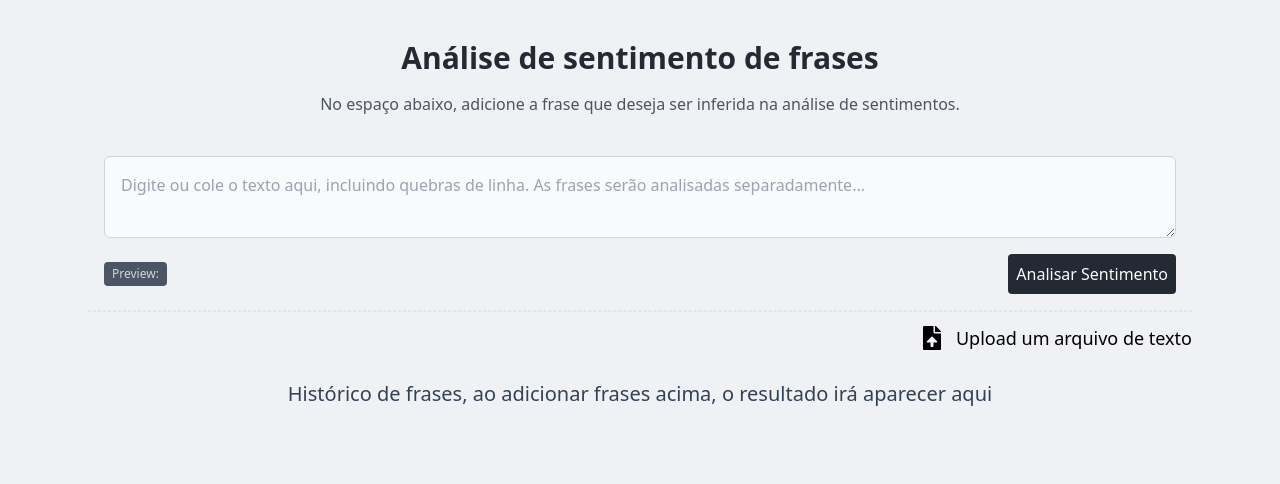
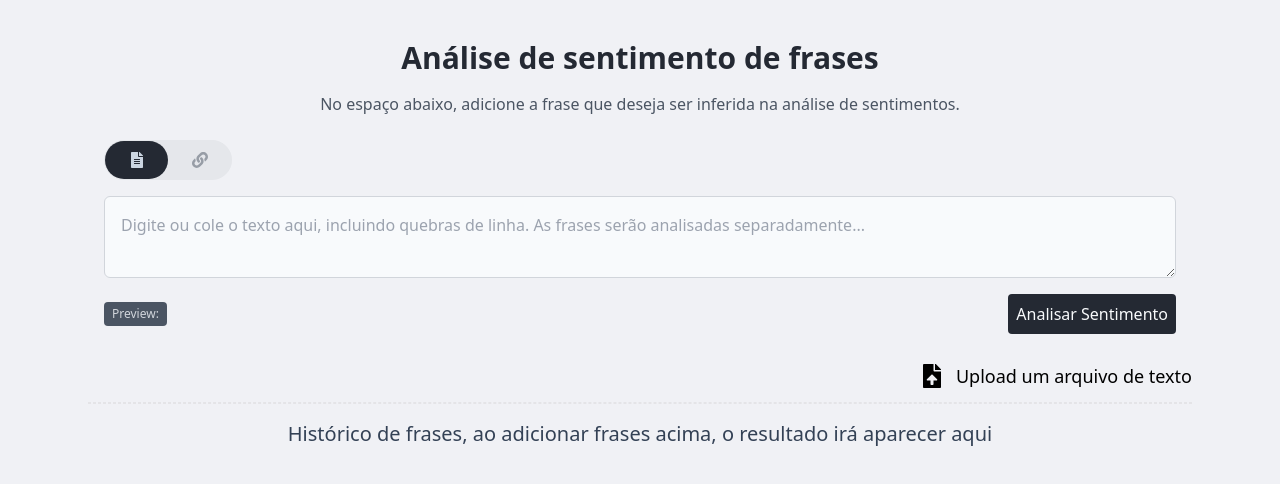
Before and after one commit to Lipao12/sentiment-analysis, a React (Vite) app: page / in a window 1280 px wide. Shown: the top 484 px of the page. Built offline with nearby package versions, Linux system fonts and the light colour scheme.

Commit message:
feat-frontend: switch para troca de texto ou link, opção para o usuário colocar o link

```diff
--- a/src/pages/sentiment-main/index.tsx
+++ b/src/pages/sentiment-main/index.tsx
@@ -1,13 +1,18 @@
 import { useState } from "react";
 import { Divider } from "../../ui/components/divider";
+import { SwitchSelection } from "../../ui/components/switcher-selection";
 import { UploadComponent } from "../../ui/components/uptload";
 import { ShowResults } from "./show-results";
 import { UserInput } from "./user-input";
+import { UserInputLink } from "./user-input-link";
 
 export const SentimentPage = () => {
   const [sentiments, setSentiments] = useState<any>([]);
+  const [counts, setCountsSentiments] = useState<any>([]);
   const [uploadTxts, setUploadTxts] = useState<any>([]);
   const [loading, setLoading] = useState<boolean>(false);
+  const [selected, setSelected] = useState("file");
+
   return (
     <div>
       <div>
@@ -15,10 +20,15 @@ export const SentimentPage = () => {
           Análise de sentimento de frases
         </h1>
         <p className="text-gray-600 text-center mb-6">
-          No espaço abaixo, adicione a frase que deseja ser inferida na análise
-          de sentimentos.
+          {selected === "file"
+            ? "No espaço abaixo, adicione a frase que deseja ser inferida na análise de sentimentos."
+            : "No espaço abaixo, adicione o link para verificar os comentários do twitter."}
         </p>
       </div>
+      <div className="ml-4">
+        <SwitchSelection selected={selected} setSelected={setSelected} />
+      </div>
+      {selected === "file" ? (
         <UserInput
           setSentiments={setSentiments}
           loading={loading}
@@ -26,10 +36,18 @@ export const SentimentPage = () => {
           uploadTxts={uploadTxts}
           setUploadTxts={setUploadTxts}
         />
-      <Divider />
+      ) : (
+        <UserInputLink
+          loading={loading}
+          setLoading={setLoading}
+          setSentiments={setSentiments}
+          setCountsSentiments={setCountsSentiments}
+        />
+      )}
       <div className="w-full flex justify-end py-3">
         <UploadComponent setUploadTxts={setUploadTxts} />
       </div>
+      <Divider />
       <ShowResults
         sentiments={sentiments}
         loading={loading}
--- /dev/null
+++ b/src/pages/sentiment-main/user-input-link.tsx
@@ -0,0 +1,70 @@
+import { useState } from "react";
+import { FaLink } from "react-icons/fa";
+import { api } from "../../lib/axios";
+
+interface UserInputLinkProps {
+  loading: boolean;
+  setLoading: (loading: boolean) => void;
+  setSentiments: any;
+  setCountsSentiments: any;
+}
+
+export const UserInputLink = ({
+  loading,
+  setLoading,
+  setSentiments,
+  setCountsSentiments,
+}: UserInputLinkProps) => {
+  const [text, setText] = useState("");
+
+  const handleChangeText = async (e: any) => {
+    e.preventDefault();
+    setText(e.target.value);
+  };
+
+  const handleGetAnalysis = async () => {
+    try {
+      setLoading(true);
+      const response = await api.post("/analyse_twitter_comments", {
+        text: text,
+      });
+      setSentiments((prev: any) => [...prev, response.data.sentiment]);
+      setCountsSentiments(response.data.count);
+      setText("");
+    } catch (err: any) {
+      console.error(err.response?.data?.message || err);
+    } finally {
+      setLoading(false);
+    }
+  };
+
+  return (
+    <form
+      className="p-4 flex flex-col items-end space-y-4"
+      onSubmit={handleGetAnalysis}
+    >
+      <div className="flex items-center w-3/4 space-x-3 self-start border border-gray-300 rounded-full bg-slate-50 focus-within:ring-2 focus-within:ring-secundary">
+        <span className="pl-4 text-gray-500">
+          <FaLink />
+        </span>
+        <input
+          type="text"
+          value={text}
+          onChange={(e) => {
+            handleChangeText(e);
+          }}
+          className="p-2 w-full rounded-e-full bg-transparent focus:outline-none"
+          placeholder="Insira o link aqui"
+          aria-label="Input de link"
+        />
+      </div>
+      <button
+        type="submit"
+        className="ml-4 w-auto p-2 bg-secundary text-slate-50 rounded hover:bg-gray-900 transition-colors duration-200"
+        disabled={loading}
+      >
+        Analisar Sentimento
+      </button>
+    </form>
+  );
+};
--- a/src/pages/sentiment-main/user-input.tsx
+++ b/src/pages/sentiment-main/user-input.tsx
@@ -3,17 +3,17 @@ import { useEffect, useState } from "react";
 import { api } from "../../lib/axios";
 
 interface UserInputProps {
-  setSentiments: any;
   loading: boolean;
   uploadTxts: string;
+  setSentiments: any;
   setLoading: (loading: boolean) => void;
   setUploadTxts: (loading: string) => void;
 }
 
 export const UserInput = ({
-  setSentiments,
   loading,
   uploadTxts,
+  setSentiments,
   setLoading,
   setUploadTxts,
 }: UserInputProps) => {
--- a/src/ui/components/divider.tsx
+++ b/src/ui/components/divider.tsx
@@ -1,3 +1,14 @@
-export const Divider = () => {
-  return <div className="border w-full border-zinc-200 border-dashed" />;
+interface DividerProps {
+  h?: string;
+  dashed?: boolean;
+}
+
+export const Divider = ({ h = "", dashed = true }: DividerProps) => {
+  return (
+    <div
+      className={`border border-zinc-200 ${h ? h : "w-full"} ${
+        dashed ? "border-dashed" : "border"
+      }`}
+    />
+  );
 };
--- /dev/null
+++ b/src/ui/components/switcher-selection.tsx
@@ -0,0 +1,55 @@
+import { motion } from "framer-motion";
+import { FaFileAlt, FaLink } from "react-icons/fa";
+
+interface SwitchSelectionProps {
+  selected: string;
+  setSelected: (str: string) => void;
+}
+
+export const SwitchSelection = ({
+  selected,
+  setSelected,
+}: SwitchSelectionProps) => {
+  const switch2File = () => {
+    setSelected("file");
+  };
+
+  const switch2Link = () => {
+    setSelected("link");
+  };
+
+  return (
+    <motion.div className="relative flex items-center justify-between w-32 h-10 rounded-full border cursor-pointer bg-gray-200">
+      <motion.div
+        className="absolute top-0 bottom-0 w-1/2 bg-secundary rounded-full"
+        animate={{ x: selected === "file" ? 0 : "100%" }}
+        transition={{ type: "spring", stiffness: 300, damping: 20 }}
+      />
+
+      <div
+        className="flex justify-center items-center w-1/2 z-10"
+        onClick={switch2File}
+      >
+        <FaFileAlt
+          className={`${
+            selected === "file"
+              ? "opacity-100 text-slate-300"
+              : "opacity-50 text-gray-600"
+          }`}
+        />
+      </div>
+      <div
+        className="flex justify-center items-center w-1/2 z-10"
+        onClick={switch2Link}
+      >
+        <FaLink
+          className={` ${
+            selected === "link"
+              ? "opacity-100 text-slate-300"
+              : "opacity-50 text-gray-600"
+          }`}
+        />
+      </div>
+    </motion.div>
+  );
+};
```
Also changed, not shown: 1 other file (tests, documents, lock files or other folders). Lines whose indentation alone changed are shown as unchanged.
